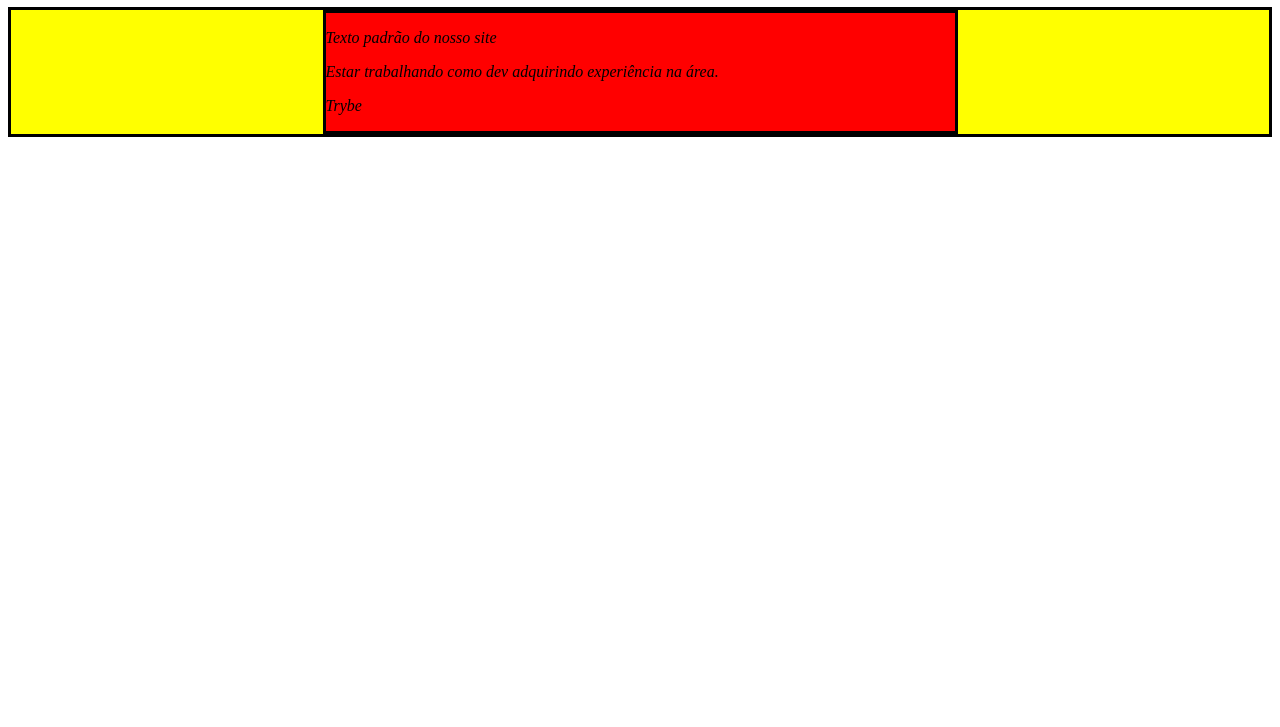
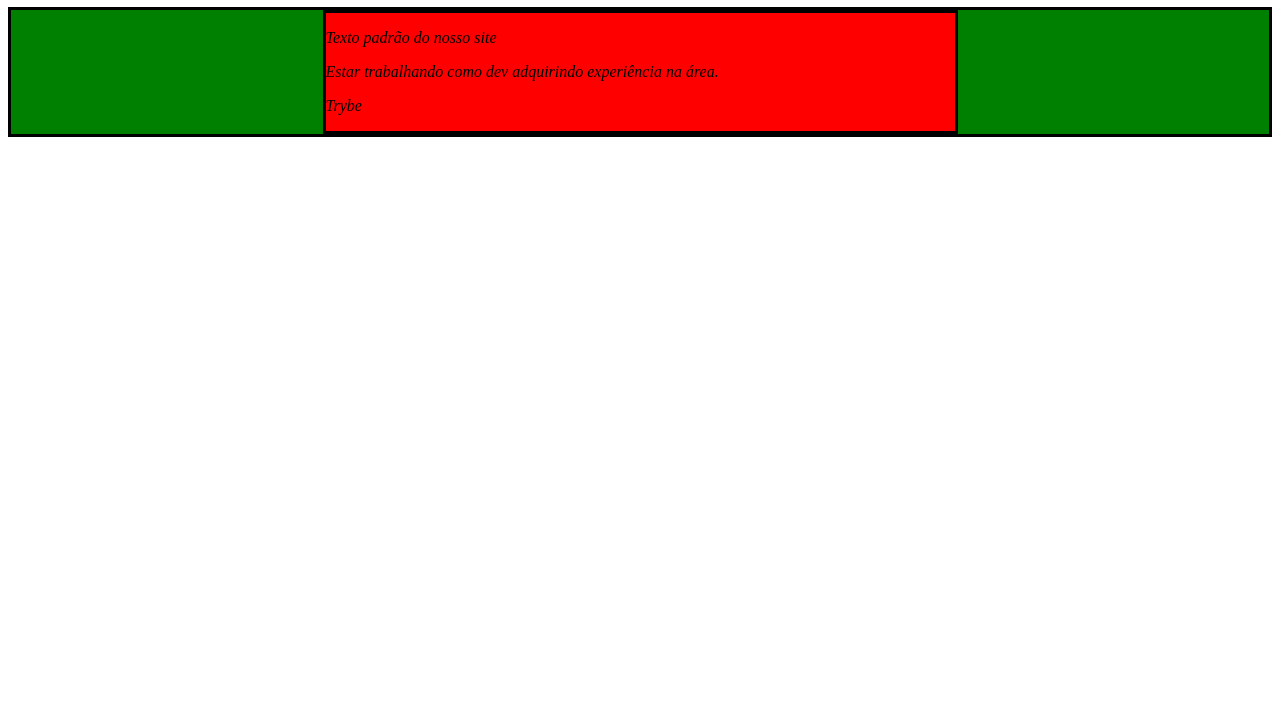
Before and after one commit to math180/fundamentos-exercises-trybe, a plain HTML site: page index.html in a window 1280 px wide. Shown: the part 73-800 px from the top of the page. Drawn offline with Linux system fonts and the light colour scheme.

Commit message:
exercicio 2

```diff
--- a/index.html
+++ b/index.html
@@ -59,6 +59,11 @@
 
 //2- Crie e execute uma função que mude a cor do quadrado amarelo para o verde da Trybe (rgb(76,164,109)).
 
+    function changeColor() {
+      const changeFirstColor = document.getElementsByClassName('main-content')[0];
+      changeFirstColor.style.backgroundColor = 'green'
+    } changeColor()
+
 //3- Crie e execute uma função que mude a cor do quadrado vermelho para branco.
 
 //4- Crie e execute uma função que corrija o texto da tag <h1>.
```
